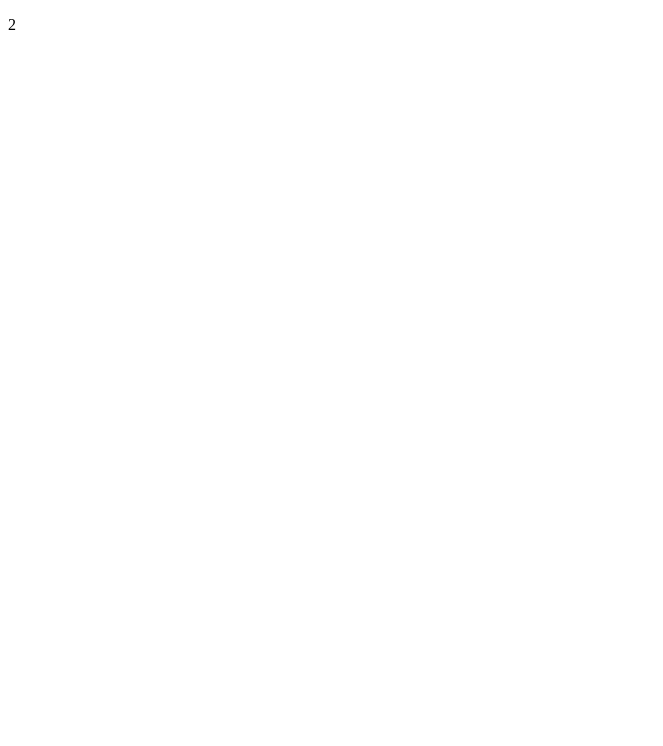
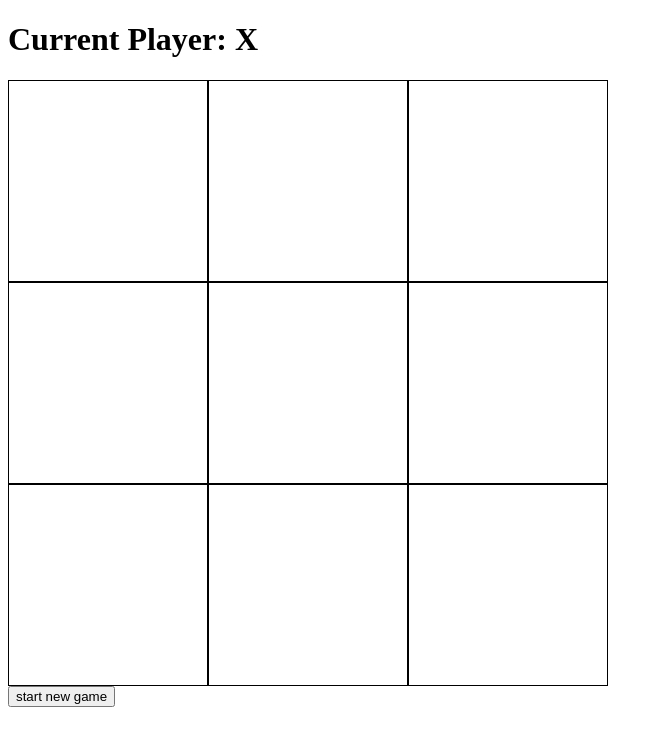
Before and after one commit to RamseyvanderMeer/AWS-Test-app, an Angular app: page / in a window 1280 px wide. Shown: the top 746 px of the page, without its empty margins (0-663 px from the left). Built offline with nearby package versions, Linux system fonts and the light colour scheme.

Commit message:
Tic Tac Toe complete

```diff
--- a/src/app/app.component.html
+++ b/src/app/app.component.html
@@ -1,2 +1,2 @@
-<app-square></app-square>
+<app-board></app-board>
 <router-outlet></router-outlet>
--- a/src/app/app.module.ts
+++ b/src/app/app.module.ts
@@ -4,11 +4,13 @@
 import { AppRoutingModule } from './app-routing.module';
 import { AppComponent } from './app.component';
 import { SquareComponent } from './square/square.component';
+import { BoardComponent } from './board/board.component';
 
 @NgModule({
   declarations: [
     AppComponent,
-    SquareComponent
+    SquareComponent,
+    BoardComponent
   ],
   imports: [
     BrowserModule,
--- /dev/null
+++ b/src/app/board/board.component.html
@@ -0,0 +1,16 @@
+<h1 *ngIf="!winner">Current Player: {{ player }}</h1>
+
+<h1 *ngIf="winner">
+    Player {{winner}} won Tic Tac Toe!
+</h1>
+
+<main>
+    <app-square
+    *ngFor="let val of squares; let i = index"
+    [value]="val"
+    (click)="makeMove(i)">
+
+</app-square>
+</main>
+
+<button (click)="newGame()">start new game</button>
--- /dev/null
+++ b/src/app/board/board.component.scss
@@ -0,0 +1,9 @@
+main{
+    display: grid;
+    grid-template-columns: 200px 200px 200px;
+    grid-gap: 0px;
+}
+app-square{
+    border: 1px black solid;
+    height: 200px;
+}
--- /dev/null
+++ b/src/app/board/board.component.ts
@@ -0,0 +1,63 @@
+import { Component, OnInit } from '@angular/core';
+
+@Component({
+  selector: 'app-board',
+  templateUrl: './board.component.html',
+  styleUrls: ['./board.component.scss'],
+})
+export class BoardComponent implements OnInit {
+  squares: any[];
+  xIsNext: boolean;
+  winner: string;
+
+  constructor() {}
+
+  ngOnInit(): void {
+    this.newGame();
+  }
+  newGame() {
+    this.squares = Array(9).fill(null);
+    this.winner = null;
+    this.xIsNext = true;
+  }
+
+  get player() {
+    return this.xIsNext ? 'X' : 'O';
+  }
+
+  makeMove(idx: number) {
+    if (!this.squares[idx]) {
+      this.squares.splice(idx, 1, this.player);
+      this.xIsNext = !this.xIsNext;
+    }
+    this.winner = this.calculateWinner();
+  }
+
+  calculateWinner() {
+    const lines = [
+      [0, 1, 2],
+      [3, 4, 5],
+      [6, 7, 8],
+      [0, 3, 6],
+      [1, 4, 7],
+      [2, 5, 8],
+      [0, 4, 8],
+      [2, 4, 6]
+    ]
+    for (let i = 0; i < lines.length; i=i+1) {
+      let [a, b, c] = lines[i];
+      // console.log(lines.length);
+      console.log(this.squares[a]);
+      console.log(this.squares[b]);
+      console.log(this.squares[c]);
+      if (
+        this.squares[a] &&
+        this.squares[a] === this.squares[b] &&
+        this.squares[a] === this.squares[c]
+      ) {
+        return this.squares[a];
+      }
+    }
+    return null
+  }
+}
--- a/src/app/square/square.component.ts
+++ b/src/app/square/square.component.ts
@@ -1,19 +1,17 @@
-import { Component, OnInit } from '@angular/core';
+import { Component, Input } from '@angular/core';
 
 @Component({
   selector: 'app-square',
   template: `
-    <p>
-      {{rando}}
-    </p>
+    <div >
+      <p>{{ value }}</p>
+    </div>
   `,
   styles: [
-  ]
+    'p { text-align: center; font-size: 5em; }',
+    'div { width: 100%; height:100%; display:flex; justify-content: center; align-items: center; }',
+  ],
 })
 export class SquareComponent {
-  rando: any;
-  constructor(){
-    setInterval(() => this.rando = Math.round(Math.random()*10),200)
-  }
-
+  @Input() value!: 'X' | 'O';
 }
```
Also changed, not shown: tsconfig.json (+3 -4 lines), 1 other file (tests, documents, lock files or other folders).
